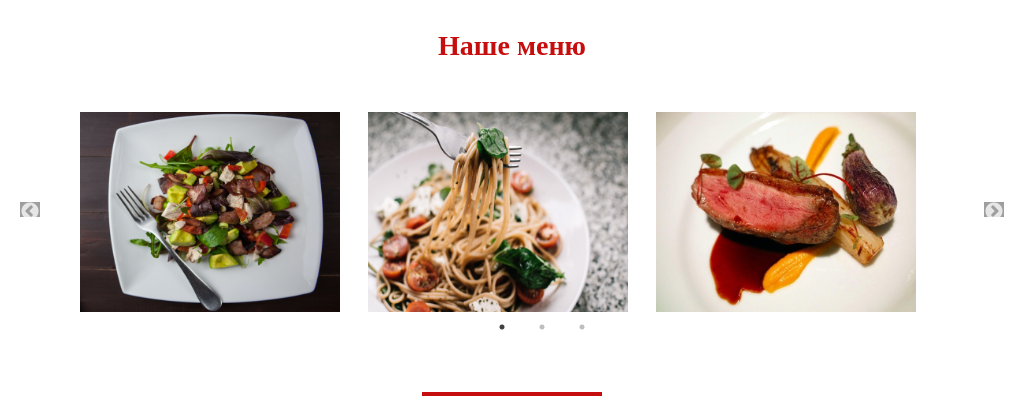
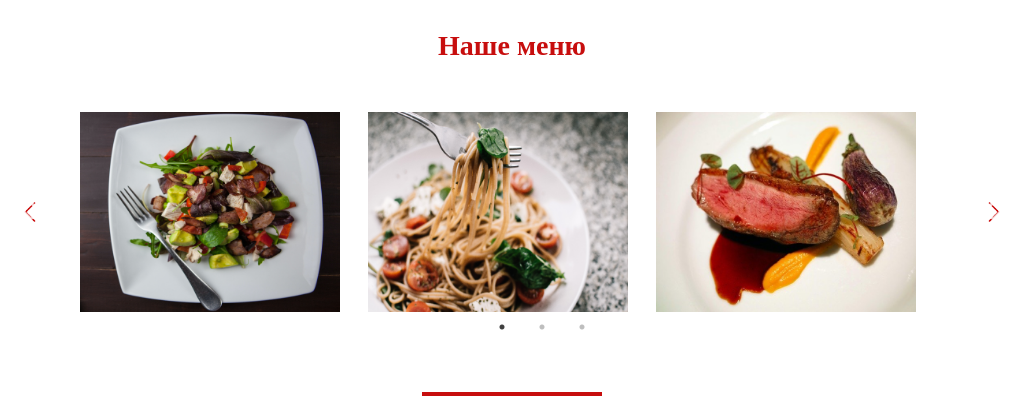
Before and after one commit to web-Hobbit/web-Hobbit.github.io, a PHP site: page / in a window 1024 px wide. Shown: the part 800-1196 px from the top of the page. Run offline with PHP 8.4, Linux system fonts and the light colour scheme; some libraries are stand-ins or nearby versions; grey boxes are pictures that could not be loaded.

Commit message:
Update style.css

```diff
--- a/css/style.css
+++ b/css/style.css
@@ -246,7 +246,7 @@ html, body{
     background-color: transparent;
     outline:none;
 	left: 0;
-	background: url("/img/elements/left-chevron.svg") 0 0 / 100% no-repeat;
+	background: url("/img/left-chevron.png") 0 0 / 100% no-repeat;
 }
 /*Стрелка вправо*/
 .slick-arrow.slick-next{
@@ -255,7 +255,7 @@ html, body{
     background-color: transparent;
     outline:none;
     right: 0;
-	background: url("/img/elements/right-chevron.svg") 0 0 / 100% no-repeat;
+	background: url("/img/right-chevron.png") 0 0 / 100% no-repeat;
 }
 
 .slider{
@@ -340,7 +340,7 @@ html, body{
     background-color: transparent;
     outline:none;
 	left: 0;
-	background: url("/img/elements/left-chevron.svg") 0 0 / 100% no-repeat;
+	background: url("/img/left-chevron.png") 0 0 / 100% no-repeat;
 }
 /*Стрелка вправо*/
 .slick-arrow.slick-next{
@@ -349,7 +349,7 @@ html, body{
     background-color: transparent;
     outline:none;
     right: 0;
-	background: url("/img/elements/right-chevron.svg") 0 0 / 100% no-repeat;
+	background: url("/img/right-chevron.png") 0 0 / 100% no-repeat;
 }
 
 .slider{
@@ -448,7 +448,7 @@ html, body{
     background-color: transparent;
     outline:none;
 	left: -30px;
-	background: url("/img/elements/left-chevron.svg") 0 0 / 100% no-repeat;
+	background: url("/img/left-chevron.png") 0 0 / 100% no-repeat;
 }
 /*Стрелка вправо*/
 .slick-arrow.slick-next{
@@ -457,7 +457,7 @@ html, body{
     background-color: transparent;
     outline:none;
     right: -30px;
-	background: url("/img/elements/right-chevron.svg") 0 0 / 100% no-repeat;
+	background: url("/img/right-chevron.png") 0 0 / 100% no-repeat;
 }
 
 .slider .slick-dots{
```
